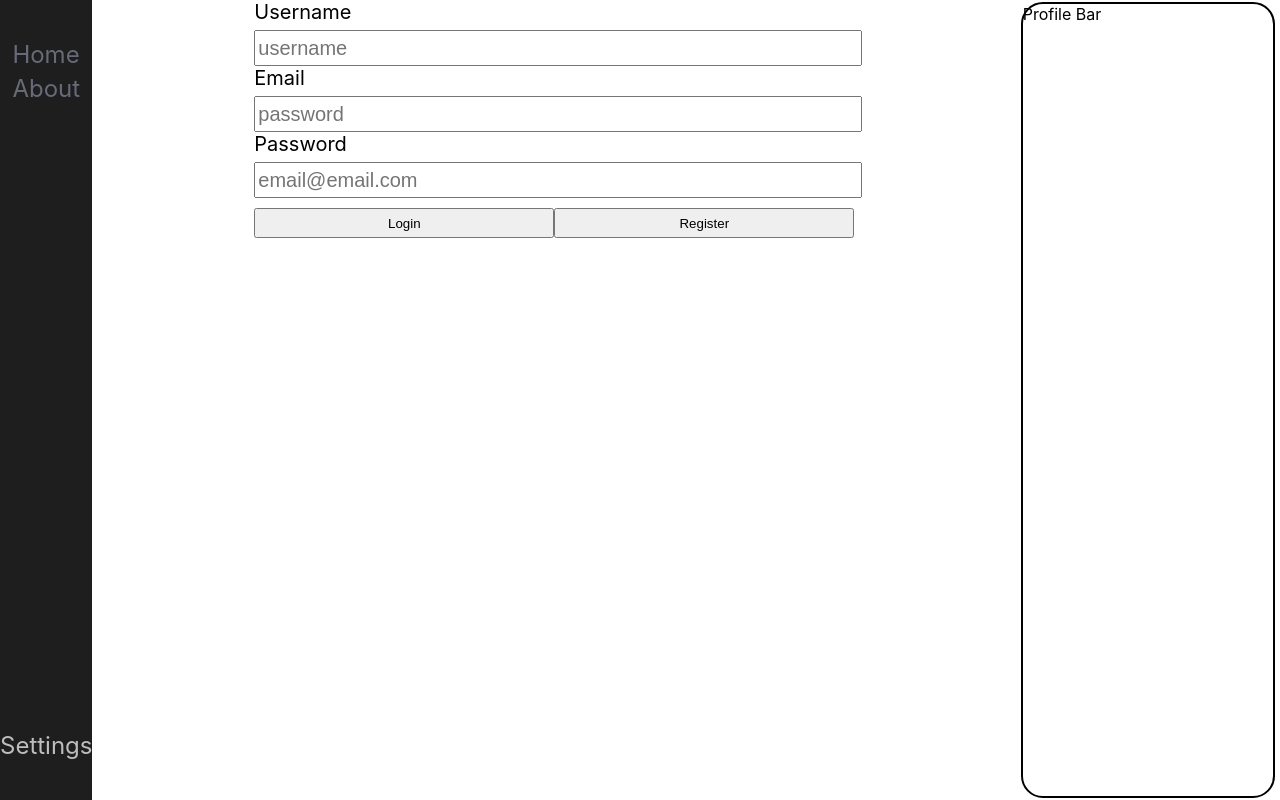
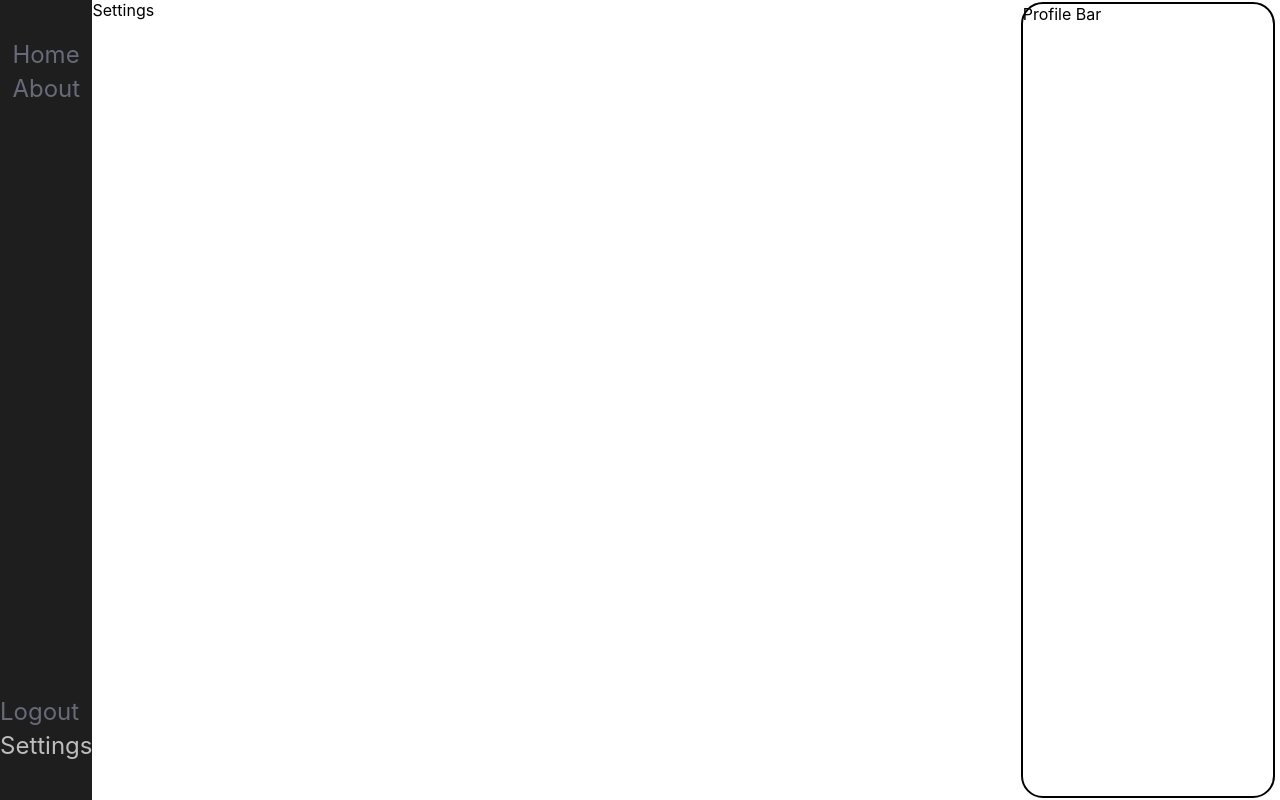
Before and after one commit to atn95/CoachEm, a React (Create React App) app in the folder frontend/: page /settings in a window 1280 px wide. Built offline with nearby package versions, Linux system fonts and the light colour scheme.

Commit message:
pseudo logout function dummy login state

```diff
--- a/frontend/src/App.tsx
+++ b/frontend/src/App.tsx
@@ -7,18 +7,30 @@ import { useState } from 'react';
 import { User } from './logic/types';
 import { About } from './pages/About';
 import { Register } from './pages/Register';
+import { Settings } from './pages/Settings';
+import { setSourceMapRange } from 'typescript';
 
 function App() {
-	const [user, letUser] = useState<User | null>(null);
+	const [user, setUser] = useState<User | null>({
+		//faking a login
+		id: 1,
+		username: '',
+		email: '',
+	});
+
+	const logout = () => {
+		setUser(null);
+	};
 
 	return (
 		<div className={styles.container}>
-			<Nav />
+			<Nav logout={logout} />
 			<Routes>
 				{user ? (
 					<>
 						<Route path='/' element={<Home />} />
 						<Route path='/about' element={<About />} />
+						<Route path='/settings' element={<Settings />} />
 					</>
 				) : (
 					<>
@@ -27,7 +39,7 @@ function App() {
 					</>
 				)}
 			</Routes>
-			<div className={styles['profile']}>Profile Bar</div>
+			{user ? <div className={styles['profile']}>Profile Bar</div> : <></>}
 		</div>
 	);
 }
--- a/frontend/src/components/Nav.tsx
+++ b/frontend/src/components/Nav.tsx
@@ -2,7 +2,7 @@ import { NavLink } from 'react-router-dom';
 import styles from '../styles/components/Nav.module.css';
 import { getLinkClassName } from '../logic/navLogic';
 
-export const Nav = () => {
+export const Nav = ({ logout }: { logout: React.MouseEventHandler<HTMLDivElement> }) => {
 	return (
 		<div className={styles.container}>
 			<div className={styles['link-container']}>
@@ -14,6 +14,9 @@ export const Nav = () => {
 				</NavLink>
 			</div>
 			<div>
+				<div className={styles['link']} onClick={logout}>
+					Logout
+				</div>
 				<NavLink className={({ isActive }) => getLinkClassName(isActive)} to='/settings'>
 					Settings
 				</NavLink>
--- a/frontend/src/logic/types.tsx
+++ b/frontend/src/logic/types.tsx
@@ -1,7 +1,7 @@
 import React from 'react';
 
 export type User = {
-	id: string;
+	id: number;
 	username: string;
 	email: string;
 };
--- /dev/null
+++ b/frontend/src/pages/Settings.tsx
@@ -0,0 +1,5 @@
+import React from 'react';
+
+export const Settings = () => {
+	return <div>Settings</div>;
+};
```
